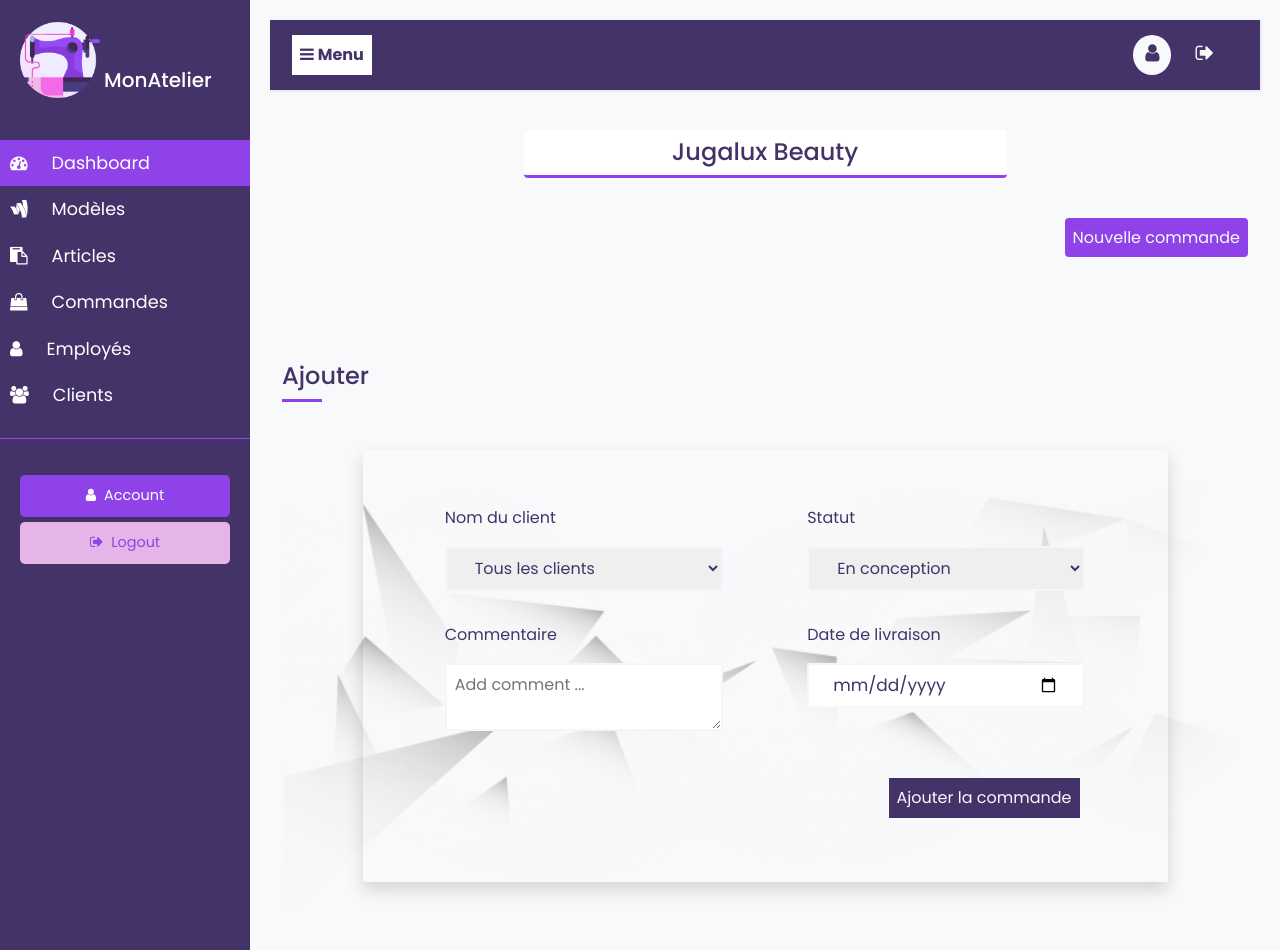
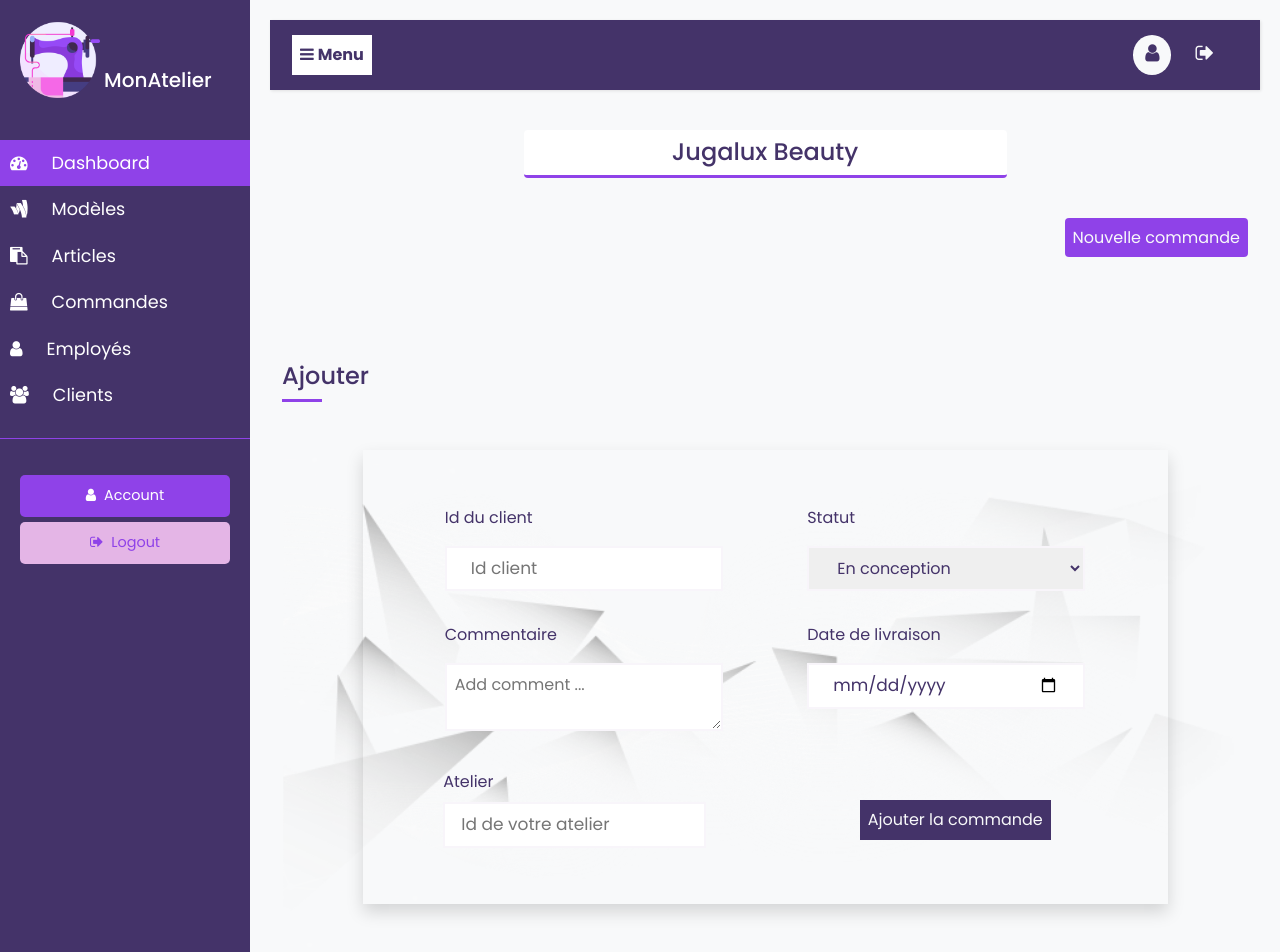
Before and after one commit to main-c/mon-atelier, a React (Create React App) app in the folder src/frontend/mon_atelier/: page /commande in a window 1280 px wide. Shown: the top 952 px of the page. Built offline with nearby package versions, Linux system fonts and the light colour scheme; no server answers.

Commit message:
clients, employe, command and modèle forms dashboard

```diff
--- a/src/frontend/mon_atelier/src/dashboard/Client.js
+++ b/src/frontend/mon_atelier/src/dashboard/Client.js
@@ -120,7 +120,7 @@ class AjoutClient extends React.Component{
 						<div className="pt-3">
 							<p className="text-dark fs-5 mb-0">Tel</p>
 							<input
-								type="text"
+								type="tel"
 								name="phone"
 								value={phone}
 								onChange = {this.handleChange}
--- a/src/frontend/mon_atelier/src/dashboard/Commande.js
+++ b/src/frontend/mon_atelier/src/dashboard/Commande.js
@@ -90,7 +90,7 @@ class AjoutCommande extends React.Component{
 		constructor(props){
 			super(props)
 			this.state = {
-				clients: [],
+				client: "",
 				workshop: "",
 				delivery_date: "",
 				comment: "",
@@ -119,7 +119,7 @@ class AjoutCommande extends React.Component{
 
 
 	render(){
-		const {clients,workshop,delivery_date,comment,state} = this.state
+		const {client,workshop,delivery_date,comment,state} = this.state
 		return(
 			<div className="container-fluid px-0 pb-5 bg_AddForm">
 				<div className="col-lg-10 mx-auto shadow py-5 px-lg-5 px-3">
@@ -127,10 +127,8 @@ class AjoutCommande extends React.Component{
 
 						<div className="row justify-content-around">
 							<div className="col-lg-5 my-2">
-								<p className="text-violet">Nom du client</p>
-								<select name="client" id="client" value="" onChange = {this.handleChange} placeholder="Nom client" className="text-violet border-violet3 px-3 py-2 px-4 w-100 inputCommand" required>
-									<option value="">Tous les clients</option>
-								</select>
+								<p className="text-violet">Id du client</p>
+								<input type="number" name="client" id="client" value={client} onChange = {this.handleChange} placeholder="Id client" className="text-violet border-violet3 px-3 py-2 px-4 w-100 inputCommand" required />
 							</div>
 							<div className="col-lg-5 my-2">
 								<p className="text-violet">Statut</p>
@@ -151,8 +149,18 @@ class AjoutCommande extends React.Component{
 								<input type="date" name="delivery_date" id="delivery_date" value={delivery_date} onChange = {this.handleChange} className="text-violet border-violet3 px-3 py-2 px-4 inputCommand" required/>
 							</div>
 						</div>
-						<div className="row justify-content-end me-lg-4 mt-lg-3">
-
+						<div className="row justify-content-around me-lg-4 mt-lg-3">
+							<div className="col-lg-5 my-2">
+								<p className="text-violet mb-0">Atelier</p>
+								<input
+									type="number"
+									name="workshop"
+									value={workshop}
+									onChange = {this.handleChange}
+									id="workshop" placeholder="Id de votre atelier"
+									className="text-violet border-violet3 mx-auto ps-3 mt-2 py-2 inputCommand"
+									required/>
+							</div>
 							<div class="col-lg-5 text-end mt-auto">
 								<button className="my-3 border-0 bg-violet text-light p-2" type="submit">Ajouter la commande</button>
 							</div>
--- a/src/frontend/mon_atelier/src/dashboard/Employe.js
+++ b/src/frontend/mon_atelier/src/dashboard/Employe.js
@@ -167,17 +167,18 @@ class AjoutEmploye extends React.Component{
 								className="text-violet border-violet3 mx-auto ps-3 mt-2 py-2 inputCommand"
 								required/>
 						</div>
+						{/*
 						<div className="pt-5">
 							<p className="text-dark fs-5 mb-0">CV</p>
 							<input
 								type="file"
 								name="cv"
-								value={cv}
+								value={cv.url}
 								onChange = {this.handleChange}
 								id="cv"
-								className="text-violet border-violet3 mx-auto ps-3 mt-2 py-2 inputCommand"
-								required/>
+								className="text-violet border-violet3 mx-auto ps-3 mt-2 py-2 inputCommand"/>
 						</div>
+						*/}
 						<div className="pt-5">
 							<p className="text-dark fs-5 mb-0">Date du jour</p>
 							<input
@@ -189,7 +190,6 @@ class AjoutEmploye extends React.Component{
 								className="text-violet border-violet3 mx-auto ps-3 mt-2 py-2 inputCommand"
 								required/>
 						</div>
-						{/*
 						<div className="pt-5">
 							<p className="text-dark fs-5 mb-0">Atelier</p>
 							<input
@@ -197,11 +197,10 @@ class AjoutEmploye extends React.Component{
 								name="workshop"
 								value={workshop}
 								onChange = {this.handleChange}
-								id="workshop" placeholder="Entrez la date du jour"
+								id="workshop" placeholder="Id de votre atelier"
 								className="text-violet border-violet3 mx-auto ps-3 mt-2 py-2 inputCommand"
 								required/>
 						</div>
-						*/}
 
 						<div class="text-end py-3">
 							<button className="my-3 border-0 bg-violet text-light p-2" type="submit">Ajouter l'employé</button>
--- a/src/frontend/mon_atelier/src/dashboard/Modele.js
+++ b/src/frontend/mon_atelier/src/dashboard/Modele.js
@@ -90,13 +90,8 @@ class AjoutModele extends React.Component{
 								<input type="text" name="name" id="name" value={name} placeholder="Nom du modèle" onChange = {this.handleChange} className="text-violet border-violet3 p-2 w-100 inputCommand" required />
 							</div>
 							<div className="col-lg-5 my-2">
-								<p className="text-violet">Modèles liés</p>
-
-								<select name="category" id="category" value={[category]} onChange = {this.handleChange} className="text-violet border-violet3 px-3 py-2 px-4 w-100 inputCommand" >
-									{category.map((item) => {
-										return (<option key={item.id} value={item.id}>{item.name}</option>)
-									})}
-								</select>
+								<p className="text-violet">Catégorie</p>
+								<input type="number" name="category" id="category" value={category} placeholder="Id de la catégorie" onChange = {this.handleChange} className="text-violet border-violet3 p-2 w-100 inputCommand" required />
 							</div>
 						</div>
 						<div className="row justify-content-around">
```
